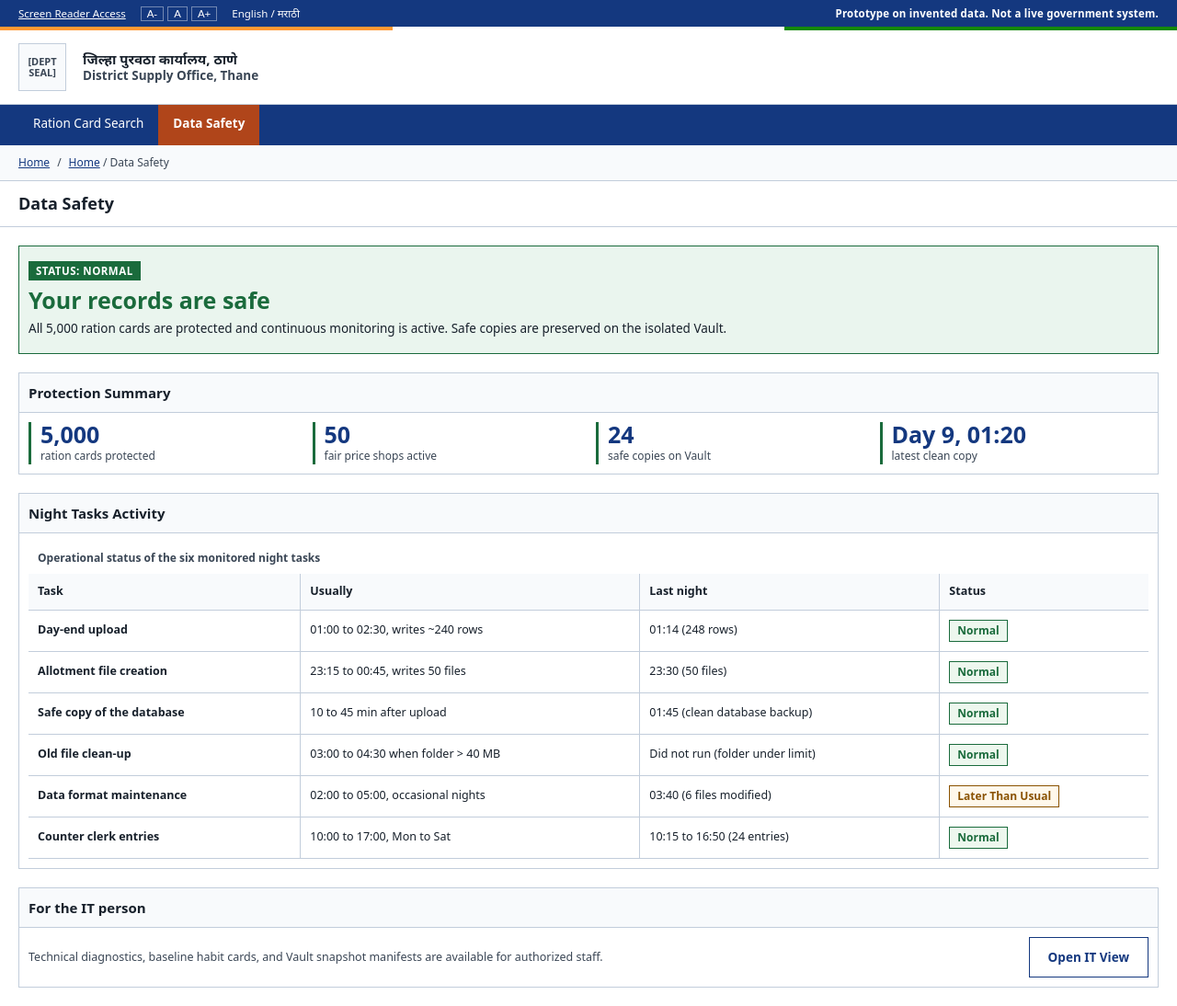
After one commit to Kirito0088/NightKeep, a Flask app: page /safety in a window 1280 px wide. The commit adds this page. Shown: the whole page at 92% size. Run offline with Flask 3, Linux system fonts and the light colour scheme.

Commit message:
feat(console): implement Screen 4 Nightkeep Home

```diff
--- a/nightkeep/console/app.py
+++ b/nightkeep/console/app.py
@@ -84,6 +84,71 @@ class CardDetailPresentation:
     @property
     def aadhaar_summary(self) -> str:
         return f"{self.seeded_member_count} of {self.member_count} members seeded"
+
+
+@dataclass(frozen=True)
+class NightTaskPresentation:
+    task_name: str
+    usually: str
+    last_night: str
+    status: str
+
+
+@dataclass(frozen=True)
+class SafetyHomePresentation:
+    protection_status: str
+    protected_cards_count: str
+    fps_count: str
+    safe_copies_count: str
+    clean_point: str
+    tasks: tuple[NightTaskPresentation, ...]
+
+
+DEFAULT_SAFETY_HOME_DATA: SafetyHomePresentation = SafetyHomePresentation(
+    protection_status="Your records are safe",
+    protected_cards_count="5,000",
+    fps_count="50",
+    safe_copies_count="24",
+    clean_point="Day 9, 01:20",
+    tasks=(
+        NightTaskPresentation(
+            task_name="Day-end upload",
+            usually="01:00 to 02:30, writes ~240 rows",
+            last_night="01:14 (248 rows)",
+            status="Normal",
+        ),
+        NightTaskPresentation(
+            task_name="Allotment file creation",
+            usually="23:15 to 00:45, writes 50 files",
+            last_night="23:30 (50 files)",
+            status="Normal",
+        ),
+        NightTaskPresentation(
+            task_name="Safe copy of the database",
+            usually="10 to 45 min after upload",
+            last_night="01:45 (clean database backup)",
+            status="Normal",
+        ),
+        NightTaskPresentation(
+            task_name="Old file clean-up",
+            usually="03:00 to 04:30 when folder > 40 MB",
+            last_night="Did not run (folder under limit)",
+            status="Normal",
+        ),
+        NightTaskPresentation(
+            task_name="Data format maintenance",
+            usually="02:00 to 05:00, occasional nights",
+            last_night="03:40 (6 files modified)",
+            status="Later than usual",
+        ),
+        NightTaskPresentation(
+            task_name="Counter clerk entries",
+            usually="10:00 to 17:00, Mon to Sat",
+            last_night="10:15 to 16:50 (24 entries)",
+            status="Normal",
+        ),
+    ),
+)
 
 
 # Five realistic initial presentation records modeled strictly after
@@ -303,12 +368,14 @@ def create_app(
     sample_records: tuple[RationCardPresentation, ...] | None = None,
     district_figures: dict[str, str] | None = None,
     card_details: dict[str, CardDetailPresentation] | None = None,
+    safety_home_data: SafetyHomePresentation | None = None,
 ) -> Flask:
     """Create and configure the Nightkeep console Flask application."""
     app = Flask(__name__)
     records_pool = sample_records if sample_records is not None else DEFAULT_SAMPLE_RECORDS
     figures = district_figures if district_figures is not None else DEFAULT_DISTRICT_FIGURES
     card_details_pool = card_details if card_details is not None else DEFAULT_CARD_DETAILS
+    safety_pool = safety_home_data if safety_home_data is not None else DEFAULT_SAFETY_HOME_DATA
 
     @app.route("/", methods=["GET"])
     @app.route("/search", methods=["GET"])
@@ -357,6 +424,7 @@ def create_app(
             talukas=c.TALUKAS,
             schemes=c.SCHEMES,
             statuses=c.CARD_STATUSES,
+            active_page="search",
         )
 
     @app.route("/card/<card_no>", methods=["GET"])
@@ -371,6 +439,7 @@ def create_app(
             "card_detail.html",
             card=detail,
             total_entitlement_kg=total_entitlement_kg,
+            active_page="search",
         )
 
     @app.route("/locked", methods=["GET"])
@@ -381,6 +450,15 @@ def create_app(
             talukas=c.TALUKAS,
             schemes=c.SCHEMES,
             statuses=c.CARD_STATUSES,
+            active_page="search",
+        )
+
+    @app.route("/safety", methods=["GET"])
+    def nightkeep_home() -> str:
+        return render_template(
+            "safety.html",
+            safety=safety_pool,
+            active_page="safety",
         )
 
     return app
--- a/nightkeep/console/static/style.css
+++ b/nightkeep/console/static/style.css
@@ -889,3 +889,99 @@ html, body {
   color: var(--color-body-text);
   line-height: 1.4;
 }
+
+/* Screen 4: Nightkeep Home (Data Safety) Styles */
+.safety-screen-layout {
+  display: flex;
+  flex-direction: column;
+  gap: 20px;
+}
+
+.safety-alert-banner {
+  border: 1px solid var(--color-safe-green);
+  background-color: #eaf5ee;
+  padding: 16px var(--block-inner-gutter);
+  border-radius: 0;
+}
+
+.safety-alert-content {
+  display: flex;
+  flex-direction: column;
+  gap: 6px;
+}
+
+.safety-alert-badge {
+  align-self: flex-start;
+  background-color: var(--color-safe-green);
+  color: #ffffff;
+  font-size: var(--font-size-utility);
+  font-weight: 700;
+  padding: 2px 8px;
+  letter-spacing: 0.5px;
+}
+
+.safety-alert-title {
+  font-size: var(--font-size-status);
+  font-weight: 700;
+  color: var(--color-safe-green);
+  line-height: 1.2;
+}
+
+.safety-alert-description {
+  font-size: var(--font-size-body);
+  color: var(--color-body-text);
+  text-wrap: pretty;
+}
+
+.safety-summary-grid {
+  display: grid;
+  grid-template-columns: repeat(4, 1fr);
+  gap: 16px;
+}
+
+@media (max-width: 768px) {
+  .safety-summary-grid {
+    grid-template-columns: repeat(2, 1fr);
+  }
+}
+
+@media (max-width: 480px) {
+  .safety-summary-grid {
+    grid-template-columns: 1fr;
+  }
+}
+
+.safety-stat-card {
+  display: flex;
+  flex-direction: column;
+  border-left: 3px solid var(--color-safe-green);
+  padding-left: 10px;
+}
+
+.safety-stat-value {
+  font-size: var(--font-size-status);
+  font-weight: 700;
+  color: var(--color-primary-navy);
+  line-height: 1.1;
+}
+
+.safety-stat-label {
+  font-size: var(--font-size-caption);
+  color: var(--color-secondary-text);
+  font-weight: 500;
+}
+
+.it-panel-body {
+  display: flex;
+  justify-content: space-between;
+  align-items: center;
+  gap: 16px;
+  flex-wrap: wrap;
+}
+
+.it-panel-text {
+  font-size: var(--font-size-table);
+  color: var(--color-secondary-text);
+  max-width: 800px;
+  text-wrap: pretty;
+}
--- a/nightkeep/console/templates/base.html
+++ b/nightkeep/console/templates/base.html
@@ -48,7 +48,10 @@
   <nav class="site-nav" aria-label="Primary Navigation">
     <ul class="nav-list">
       <li class="nav-item">
-        <a href="{{ url_for('search_cards') }}" class="nav-link active" aria-current="page">Ration Card Search</a>
+        <a href="{{ url_for('search_cards') }}" class="nav-link {% if active_page != 'safety' %}active{% endif %}" {% if active_page != 'safety' %}aria-current="page"{% endif %}>Ration Card Search</a>
+      </li>
+      <li class="nav-item">
+        <a href="{{ url_for('nightkeep_home') }}" class="nav-link {% if active_page == 'safety' %}active{% endif %}" {% if active_page == 'safety' %}aria-current="page"{% endif %}>Data Safety</a>
       </li>
     </ul>
   </nav>
--- a/nightkeep/console/templates/locked.html
+++ b/nightkeep/console/templates/locked.html
@@ -132,7 +132,7 @@
             <p class="data-safety-description">
               Records locked in place. Safe copies are preserved on the isolated Vault.
             </p>
-            <button type="button" class="btn btn-secondary btn-open-safety">Open Data Safety</button>
+            <a href="{{ url_for('nightkeep_home') }}" class="btn btn-secondary btn-open-safety">Open Data Safety</a>
           </div>
         </div>
       </section>
--- /dev/null
+++ b/nightkeep/console/templates/safety.html
@@ -0,0 +1,103 @@
+{% extends "base.html" %}
+
+{% block title %}Data Safety - District Supply Office, Thane{% endblock %}
+{% block page_heading %}Data Safety{% endblock %}
+
+{% block breadcrumb %}
+<a href="{{ url_for('nightkeep_home') }}">Home</a>
+<span class="breadcrumb-separator" aria-hidden="true">/</span>
+<span aria-current="page">Data Safety</span>
+{% endblock %}
+
+{% block content %}
+<div class="safety-screen-layout">
+  <!-- Calm Status Banner (Parity with Screen 3 incident banner) -->
+  <div class="safety-alert-banner" role="status" aria-live="polite">
+    <div class="safety-alert-content">
+      <div class="safety-alert-badge">STATUS: NORMAL</div>
+      <h2 class="safety-alert-title">{{ safety.protection_status }}</h2>
+      <p class="safety-alert-description">
+        All 5,000 ration cards are protected and continuous monitoring is active. Safe copies are preserved on the isolated Vault.
+      </p>
+    </div>
+  </div>
+
+  <!-- Protection Summary Section -->
+  <section class="panel-block safety-summary-section" aria-labelledby="safety-summary-heading">
+    <div class="panel-header">
+      <h2 id="safety-summary-heading">Protection Summary</h2>
+    </div>
+    <div class="panel-body">
+      <div class="safety-summary-grid">
+        <div class="safety-stat-card">
+          <span class="safety-stat-value tabular-number">{{ safety.protected_cards_count }}</span>
+          <span class="safety-stat-label">ration cards protected</span>
+        </div>
+        <div class="safety-stat-card">
+          <span class="safety-stat-value tabular-number">{{ safety.fps_count }}</span>
+          <span class="safety-stat-label">fair price shops active</span>
+        </div>
+        <div class="safety-stat-card">
+          <span class="safety-stat-value tabular-number">{{ safety.safe_copies_count }}</span>
+          <span class="safety-stat-label">safe copies on Vault</span>
+        </div>
+        <div class="safety-stat-card">
+          <span class="safety-stat-value tabular-number">{{ safety.clean_point }}</span>
+          <span class="safety-stat-label">latest clean copy</span>
+        </div>
+      </div>
+    </div>
+  </section>
+
+  <!-- Night Tasks Activity Table -->
+  <section class="panel-block night-tasks-section" aria-labelledby="night-tasks-heading">
+    <div class="panel-header">
+      <h2 id="night-tasks-heading">Night Tasks Activity</h2>
+    </div>
+    <div class="panel-body">
+      <div class="table-responsive">
+        <table class="pds-table">
+          <caption>Operational status of the six monitored night tasks</caption>
+          <thead>
+            <tr>
+              <th scope="col">Task</th>
+              <th scope="col">Usually</th>
+              <th scope="col">Last night</th>
+              <th scope="col">Status</th>
+            </tr>
+          </thead>
+          <tbody>
+            {% for task in safety.tasks %}
+              <tr>
+                <td><strong>{{ task.task_name }}</strong></td>
+                <td>{{ task.usually }}</td>
+                <td class="tabular-number">{{ task.last_night }}</td>
+                <td>
+                  {% if task.status == 'Normal' %}
+                    <span class="status-badge status-badge-active">{{ task.status }}</span>
+                  {% else %}
+                    <span class="status-badge status-badge-suspended">{{ task.status }}</span>
+                  {% endif %}
+                </td>
+              </tr>
+            {% endfor %}
+          </tbody>
+        </table>
+      </div>
+    </div>
+  </section>
+
+  <!-- For the IT person Entry Point -->
+  <section class="panel-block it-person-section" aria-labelledby="it-person-heading">
+    <div class="panel-header">
+      <h2 id="it-person-heading">For the IT person</h2>
+    </div>
+    <div class="panel-body it-panel-body">
+      <p class="it-panel-text">
+        Technical diagnostics, baseline habit cards, and Vault snapshot manifests are available for authorized staff.
+      </p>
+      <button type="button" class="btn btn-secondary btn-it-access">Open IT View</button>
+    </div>
+  </section>
+</div>
+{% endblock %}
--- a/nightkeep/console/templates/search.html
+++ b/nightkeep/console/templates/search.html
@@ -124,7 +124,7 @@
           <p class="data-safety-description">
             All 5,000 records protected. Continuous monitoring active.
           </p>
-          <button type="button" class="btn btn-secondary">Open Data Safety</button>
+          <a href="{{ url_for('nightkeep_home') }}" class="btn btn-secondary">Open Data Safety</a>
         </div>
       </div>
     </section>
```
Also changed, not shown: tests/test_console.py (+125 -0 lines).
